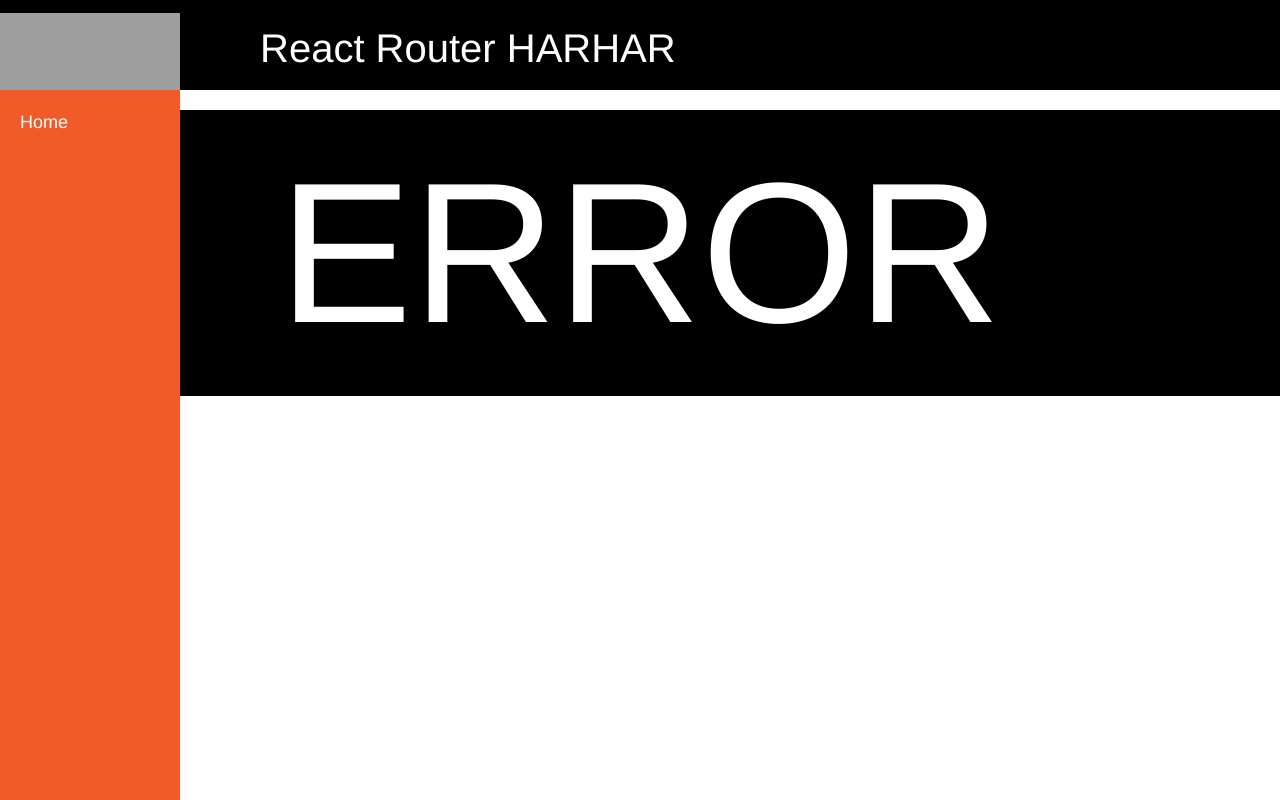
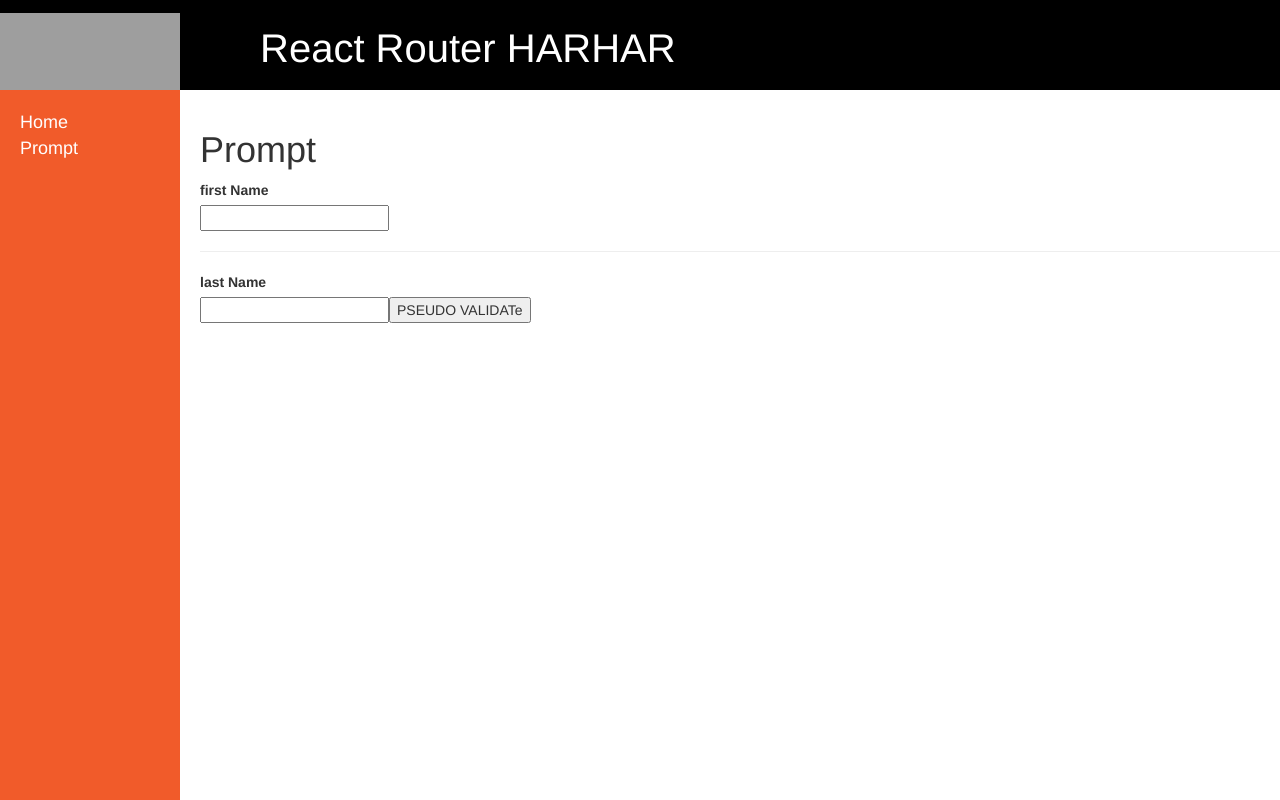
Before and after one commit to janpauldahlke/react-router4, a React app: page /prompt in a window 1280 px wide. Built offline with nearby package versions, Linux system fonts and the light colour scheme; grey boxes are pictures that could not be loaded.

Commit message:
exmaple router prompt usage

```diff
--- a/src/App.js
+++ b/src/App.js
@@ -7,6 +7,7 @@
 import Sidebar from './components/Sidebar';
 import Home from './components/Home';
 import Error from './components/Error';
+import Prompt from './components/Prompt'
 
 export default class App extends React.Component {
 
@@ -33,6 +34,7 @@
            <Switch>
 
              <Route path="/" component={Home} exact />
+             <Route path="/prompt" component={Prompt} exact />
              <Route path="*" component= {Error} />
            </Switch>
 
--- /dev/null
+++ b/src/components/Prompt/index.js
@@ -0,0 +1,63 @@
+import React from 'react';
+import { Prompt } from 'react-router';
+
+const style = {
+  'marginLeft' : '200px' //sidebar + 20px
+}
+
+class NameForm extends React.Component {
+  constructor(props) {
+    super(props) ;
+      this.state = {
+        firstName: '',
+        lastName: '',
+        valid: false
+      };
+    }
+
+
+  handleChange (e) {
+    this.setState({
+      ...this.state,
+      [e.target.name] : e.target.value
+    })
+  }
+
+  pseudoValidate () {
+    return this.state.firstName === 'peter' && this.state.lastName === 'parker' ? this.setState({ ...this.state, valid: true}) : null
+  }
+
+  render () {
+
+    console.log(this.state)
+    return(
+      <div style={style}>
+        <Prompt
+          when={!this.state.valid}
+          message='Leavers gonna leave or grief, are you a real superhero?'
+        />
+        <h1>Prompt</h1>
+        <form>
+          <label htmlFor="firstName">first Name</label> <br />
+          <input onChange={(e) => { this.handleChange(e)}} id="firstName" name="firstName" defaultValue={this.state.firstName}></input>
+          <hr />
+          <label htmlFor="lastName" defaultValue={this.state.lastName}>last Name</label> <br />
+          <input onChange={(e) => { this.handleChange(e)}} id="lastName" name="lastName"></input>
+          <button onClick={
+            (e) => {e.preventDefault();
+              this.pseudoValidate()}
+            }>PSEUDO VALIDATe</button>
+        </form>
+
+        {/*consider this a user feedback */}
+
+        { this.state.valid && (
+          <h1>you are spiderman!  </h1>
+        )}
+
+      </div>
+    )
+  }
+}
+
+export default NameForm;
--- a/src/components/Sidebar/index.js
+++ b/src/components/Sidebar/index.js
@@ -5,7 +5,8 @@
 
     return (
         <div className={'leftNavContainer'}>
-          <Link to="/" className={'navLink'}>Home</Link>
+          <Link to="/" className={'navLink'}>Home</Link> <br/>
+          <Link to="/prompt" className={'navLink'}>Prompt</Link><br/>
         </div>
     );
 };
```
